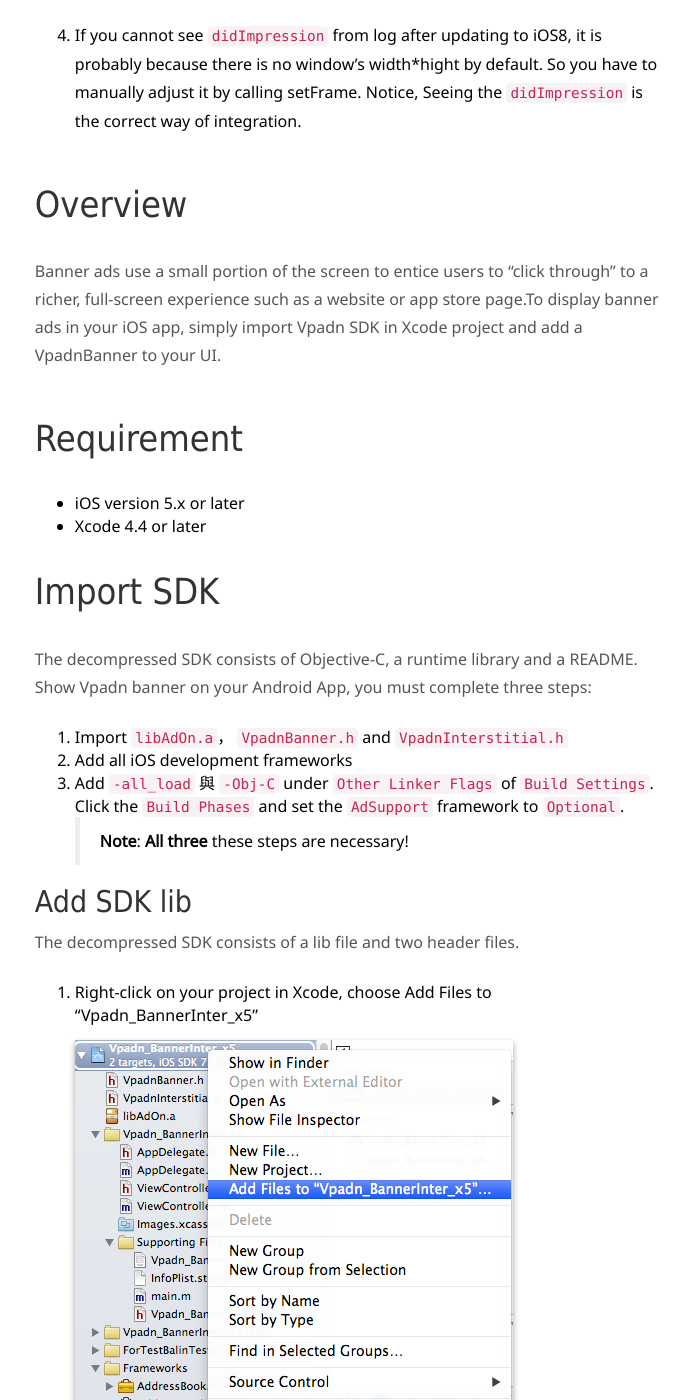
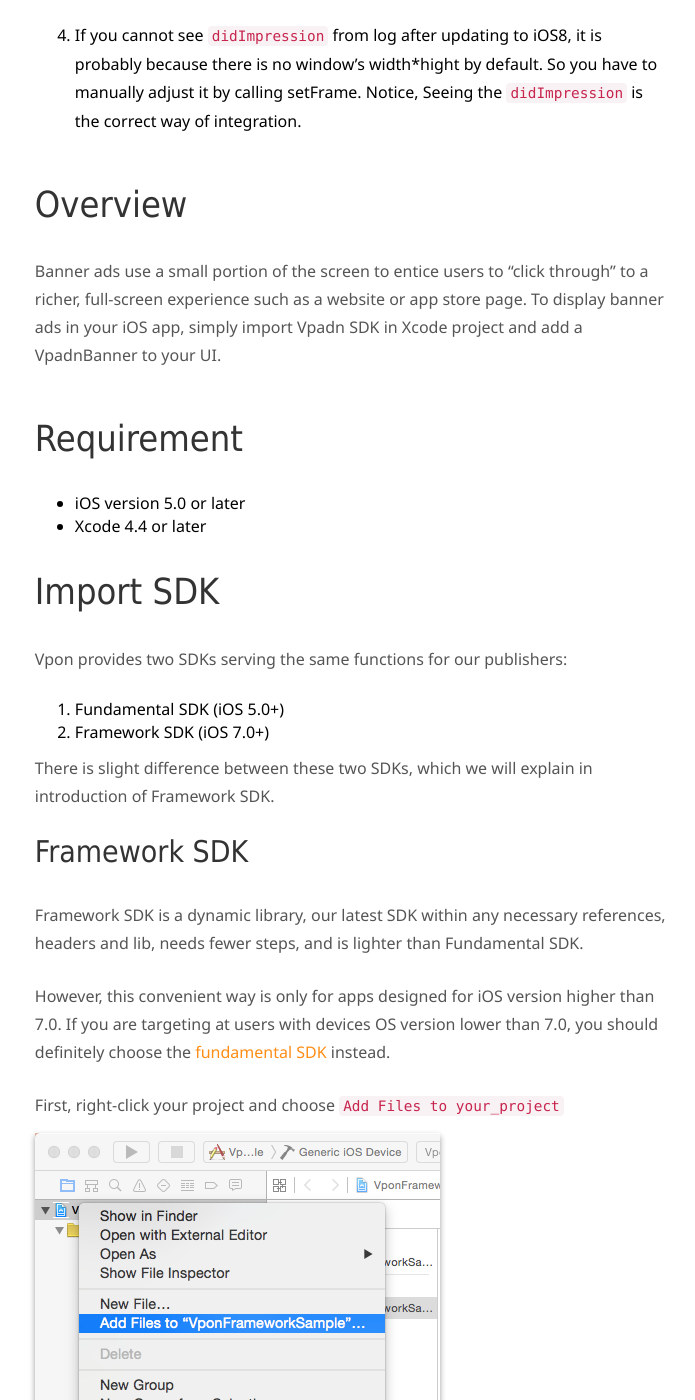
Before and after one commit to vpon-sdk/vpon-sdk.github.io, a Jekyll site: the page built from ios/ios-integration-guide.en.md, in a window 1280 px wide and 1400 px high, scrolled down 507 px. Shown: the whole window, without its empty margins (237-932 px from the left). Built offline with Jekyll 4.4.1, drawn with Linux system fonts in a browser that asks for light colours; nearby versions of some CDN libraries; Markdown is read by kramdown in place of the engine named in the settings; some of the changed text lies outside the part shown.

Commit message:
framework sdk information updated
framework sdk information updated

````diff
--- a/_config.yml
+++ b/_config.yml
@@ -22,11 +22,9 @@
 # baseurl:            /
 # url:                http://localhost:4000
 # encoding:           UTF-8
-host:               192.168.168.180
-port:               4000
-baseurl:
-url:                192.168.168.180:4000
-encoding:           UTF-8
+# host:               192.168.168.180
+# url:                http://192.168.168.180
+
 
 # the excluded directoies
 exclude:            []
--- a/ios/ios-integration-guide.en.md
+++ b/ios/ios-integration-guide.en.md
@@ -22,23 +22,61 @@
 
 # Overview
 ---
-Banner ads use a small portion of the screen to entice users to "click through" to a richer, full-screen experience such as a website or app store page.To display banner ads in your iOS app, simply import Vpadn SDK in Xcode project and add a VpadnBanner to your UI.
+Banner ads use a small portion of the screen to entice users to "click through" to a richer, full-screen experience such as a website or app store page. To display banner ads in your iOS app, simply import Vpadn SDK in Xcode project and add a VpadnBanner to your UI.
 
 # Requirement
 ---
-* iOS version 5.x or later
+* iOS version 5.0 or later
 * Xcode 4.4 or later
 
 # Import SDK
 ---
+Vpon provides two SDKs serving the same functions for our publishers:<br>
+  1. Fundamental SDK (iOS 5.0+)<br>
+  2. Framework SDK (iOS 7.0+)
+
+There is slight difference between these two SDKs, which we will explain in introduction of Framework SDK.
+
+## Framework SDK
+---
+Framework SDK is a dynamic library, our latest SDK within any necessary references, headers and lib, needs fewer steps, and is lighter than Fundamental SDK.
+
+However, this convenient way is only for apps designed for iOS version higher than 7.0. If you are targeting at users with devices OS version lower than 7.0, you should definitely choose the [fundamental SDK](#fundamental-sdk) instead.
+
+First, right-click your project and choose `Add Files to your_project`
+![]({{site.imgurl}}/ios_framework_1.png)
+
+Second, add `VpadnSDKAdKit.framework` into your project.
+![]({{site.imgurl}}/ios_framework_2.png)
+
+Third, find `Embedded Binaries` under `General` and click `+` to add `VpadnSDKAdKit.framework`
+![]({{site.imgurl}}/ios_framework_3.png)
+
+Remember you have added the framework in `Embedded Binaries`.
+![]({{site.imgurl}}/ios_framework_4.png)
+
+Finally, import the framework:
+
+```Objective-C
+@import VpadnSDKAdKit
+```
+![]({{site.imgurl}}/ios_framework_5.png)
+
+> **Note:** <br>
+> Remind again that Framework SDK only support devices in iOS version higher than 7.0 and do not use this SDK if your app targets at users with devices OS version lower than 7.0.
+
+
+
+## Fundamental SDK
+---
 The decompressed SDK consists of Objective-C, a runtime library and a README. Show Vpadn banner on your Android App, you must complete three steps:
 
-1. Import `libAdOn.a`， `VpadnBanner.h` and `VpadnInterstitial.h`
+1. Import `libAdOn.a`, `VpadnBanner.h` and `VpadnInterstitial.h`
 2. Add all iOS development frameworks
-3. Add  `-all_load` 與 `-Obj-C` under `Other Linker Flags` of `Build Settings`. Click the `Build Phases` and set the `AdSupport` framework to `Optional`.
+3. Add  `-all_load` and `-Obj-C` under `Other Linker Flags` of `Build Settings`. Click the `Build Phases` and set the `AdSupport` framework to `Optional`.
 > **Note**: **All three** these steps are necessary!
 
-## Add SDK lib
+### Add SDK lib
 The decompressed SDK consists of a lib file and two header files.
 
 1. Right-click on your project in Xcode, choose Add Files to "Vpadn_BannerInter_x5"
@@ -74,29 +112,6 @@
 To add these frameworks, double-click the project name. Open the Link Binary With Libraries dropdown under the Build phases tab. Add the frameworks from the iOS SDK using the `+` button that becomes visible.
 ![IOS-add-frameworks_vpadn]
 
-2. You can choose another way to add necessary frameworks by using our all-in-1 framework. But this convenient way is only for apps designed for iOS version higher than 7.1. If your app targets at users including devices OS version lower than 7.1, you should choose the first method to add frameworks.
-
-First, right-click your project and choose `Add Files to your_project`
-![]({{site.imgurl}}/ios_framework_1.png)
-
-Second, add `VpadnSDKAdKit.framework` into your project.
-![]({{site.imgurl}}/ios_framework_2.png)
-
-Third, find `Embedded Binaries` under `General` and click `+` to add `VpadnSDKAdKit.framework`
-![]({{site.imgurl}}/ios_framework_3.png)
-
-Remember you have added the framework in `Embedded Binaries`.
-![]({{site.imgurl}}/ios_framework_4.png)
-
-Finally, import the framework:
-
-```Objective-C
-@import VpadnSDKAdKit
-```
-![]({{site.imgurl}}/ios_framework_5.png)
-
-> **Note:** <br>
-> Remind again that all-in-1 framework only support devices in iOS version higher than 7.1 and do not use this framework if your app targets at users with devices OS version lower than 7.1.
 
 
 # Download
````
Also changed, not shown: other parts of ios/ios-integration-guide.en.md (+2 -2 lines), _includes/android-download.md (+1 -1 lines), _includes/ios-download.md (+11 -3 lines), download/ios-download.en.md (+2 -2 lines), 9 other files.
